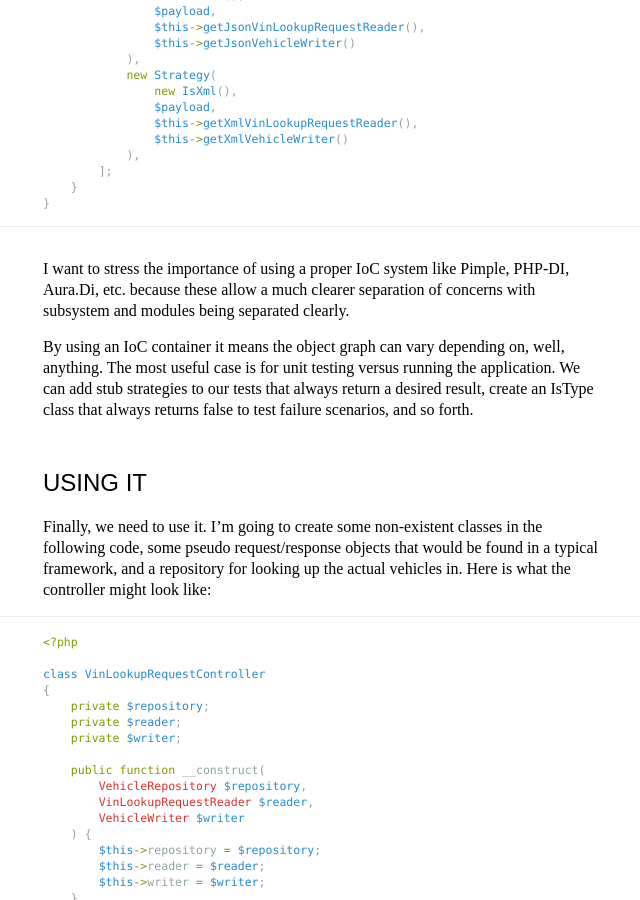
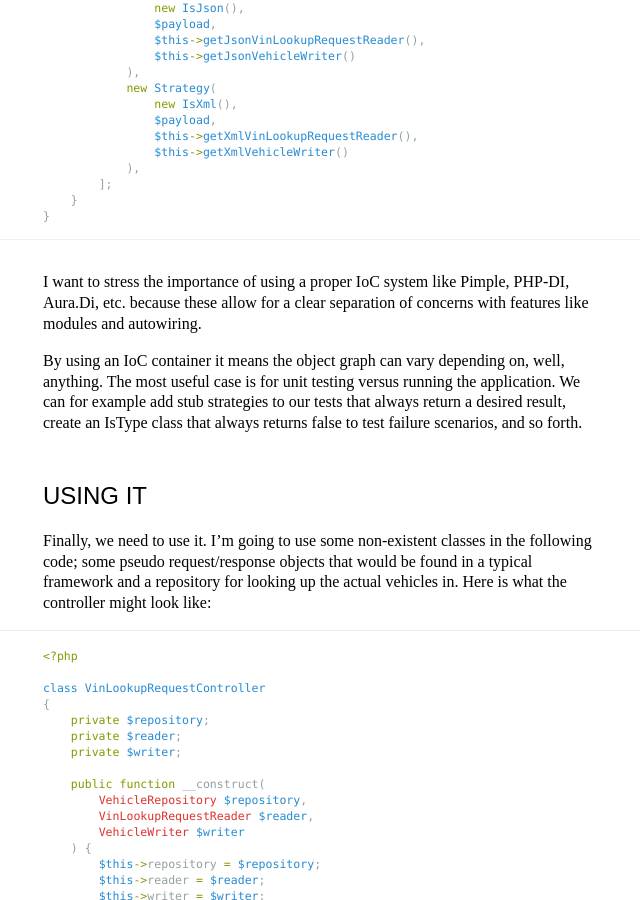
Before and after one commit to mhotchen/mhotchen.github.io, a Jekyll site: the page built from _posts/2017-04-20-solid-by-example.markdown, in a window 1280 px wide and 900 px high, scrolled down 8352 px. Shown: the whole window, without its empty margins (317-957 px from the left). Built offline with Jekyll 4.4.1, drawn with Linux system fonts in a browser that asks for light colours; some web fonts are replaced.

Commit message:
Minor amendments to the SOLID by example post
Specifically the example JSON/XML has been restructures slightly

```diff
--- a/_posts/2017-04-20-solid-by-example.markdown
+++ b/_posts/2017-04-20-solid-by-example.markdown
@@ -20,7 +22,7 @@
 ]
 {% endhighlight %}
 
-#### Response
+Response
 
 {% highlight json %}
 [
@@ -49,7 +51,7 @@
 </vehicles>
 {% endhighlight %}
 
-#### Response
+Response
 
 {% highlight xml %}
 <?xml version="1.0" encoding="UTF-8"?>
@@ -417,13 +419,13 @@
 }
 {% endhighlight %}
 
-I want to stress the importance of using a proper IoC system like Pimple, PHP-DI, Aura.Di, etc. because these allow a much clearer separation of concerns with subsystem and modules being separated clearly.
+I want to stress the importance of using a proper IoC system like Pimple, PHP-DI, Aura.Di, etc. because these allow for a clear separation of concerns with features like modules and autowiring.
 
-By using an IoC container it means the object graph can vary depending on, well, anything. The most useful case is for unit testing versus running the application. We can add stub strategies to our tests that always return a desired result, create an IsType class that always returns false to test failure scenarios, and so forth.
+By using an IoC container it means the object graph can vary depending on, well, anything. The most useful case is for unit testing versus running the application. We can for example add stub strategies to our tests that always return a desired result, create an IsType class that always returns false to test failure scenarios, and so forth.
 
 ## Using it
 
-Finally, we need to use it. I'm going to create some non-existent classes in the following code, some pseudo request/response objects that would be found in a typical framework, and a repository for looking up the actual vehicles in. Here is what the controller might look like:
+Finally, we need to use it. I'm going to use some non-existent classes in the following code; some pseudo request/response objects that would be found in a typical framework and a repository for looking up the actual vehicles in. Here is what the controller might look like:
 
 {% highlight php %}
 <?php
```
Also changed, not shown: other parts of _posts/2017-04-20-solid-by-example.markdown (+5 -3 lines).
